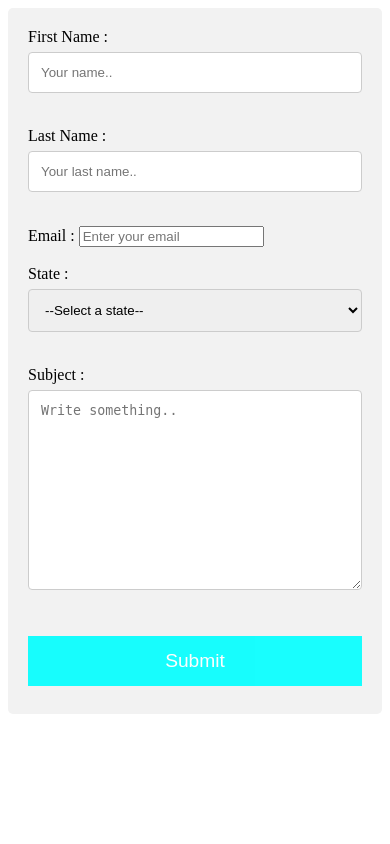
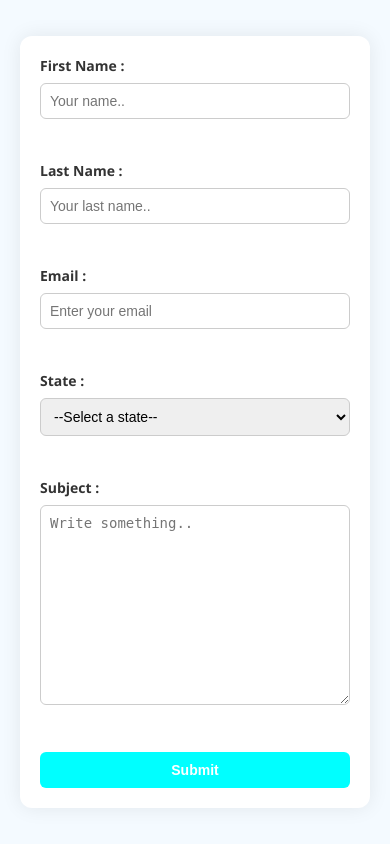
Before and after one commit to 963796kore/portfolio, a PHP site: page /connect.html in a window 390 px wide. Run offline with PHP 8.4, Linux system fonts and the light colour scheme.

Commit message:
Update connect.css

```diff
--- a/connect.css
+++ b/connect.css
@@ -1,44 +1,121 @@
-input[type=text], select, textarea {
-    width: 100%;
-    padding: 12px;
-    border: 1px solid #ccc;
-    border-radius: 4px;
+
+* {
+    margin: 0;
+    padding: 0;
     box-sizing: border-box;
-    margin-top: 6px;
-    margin-bottom: 16px;
-    resize: vertical
-  }
+}
 
 
-  input[type=submit] {
-    background-color: #04AA6D;
-    color: white;
-    padding: 12px 20px;
-    border: none;
-    border-radius: 4px;
-    cursor: pointer;
-  }
+body {
+    font-family: 'Segoe UI', Tahoma, Geneva, Verdana, sans-serif;
+    background-color: #f4faff;
+    display: flex;
+    justify-content: center;
+    align-items: center;
+    min-height: 100vh;
+    padding: 20px;
+}
 
 
-  input[type=submit]:hover {
-    background-color: #45a049;
-  }
+.container {
+    background-color: #ffffff;
+    padding: 30px 40px;
+    border-radius: 12px;
+    box-shadow: 0 0 20px rgba(0, 0, 0, 0.08);
+    width: 100%;
+    max-width: 600px;
+}
 
 
-  .container {
-    border-radius: 5px;
-    background-color: #f2f2f2;
-    padding: 20px;
-  }
-  button{
-    background-color: #04AA6D;
-  color: white;
-  padding: 14px 20px;
-  margin: 8px 0;
-  border: none;
-  cursor: pointer;
-  width: 100%;
-  opacity: 0.9;
-  font-size: larger;
+label {
+    display: block;
+    margin-bottom: 8px;
+    font-weight: bold;
+    color: #333;
+}
 
-  }
+
+input[type="text"],
+input[type="email"],
+select,
+textarea {
+    width: 100%;
+    padding: 10px 12px;
+    margin-bottom: 20px;
+    border: 1px solid #ccc;
+    border-radius: 6px;
+    font-size: 16px;
+    transition: 0.3s;
+}
+
+input:focus,
+select:focus,
+textarea:focus {
+    border-color: #00bcd4;
+    outline: none;
+    box-shadow: 0 0 6px rgba(0, 188, 212, 0.2);
+}
+
+
+textarea {
+    resize: vertical;
+}
+
+
+button[type="submit"] {
+    background-color: #00bcd4;
+    color: white;
+    padding: 12px;
+    width: 100%;
+    border: none;
+    border-radius: 6px;
+    font-size: 16px;
+    font-weight: bold;
+    cursor: pointer;
+    transition: background-color 0.3s;
+}
+
+button[type="submit"]:hover {
+    background-color: #0097a7;
+}
+
+
+@media (max-width: 768px) {
+    .container {
+        padding: 25px 30px;
+    }
+
+    input[type="text"],
+    input[type="email"],
+    select,
+    textarea {
+        font-size: 15px;
+    }
+
+    button[type="submit"] {
+        font-size: 15px;
+    }
+}
+
+@media (max-width: 480px) {
+    .container {
+        padding: 20px;
+    }
+
+    label {
+        font-size: 14px;
+    }
+
+    input[type="text"],
+    input[type="email"],
+    select,
+    textarea {
+        font-size: 14px;
+        padding: 9px;
+    }
+
+    button[type="submit"] {
+        font-size: 14px;
+        padding: 10px;
+    }
+}
```
